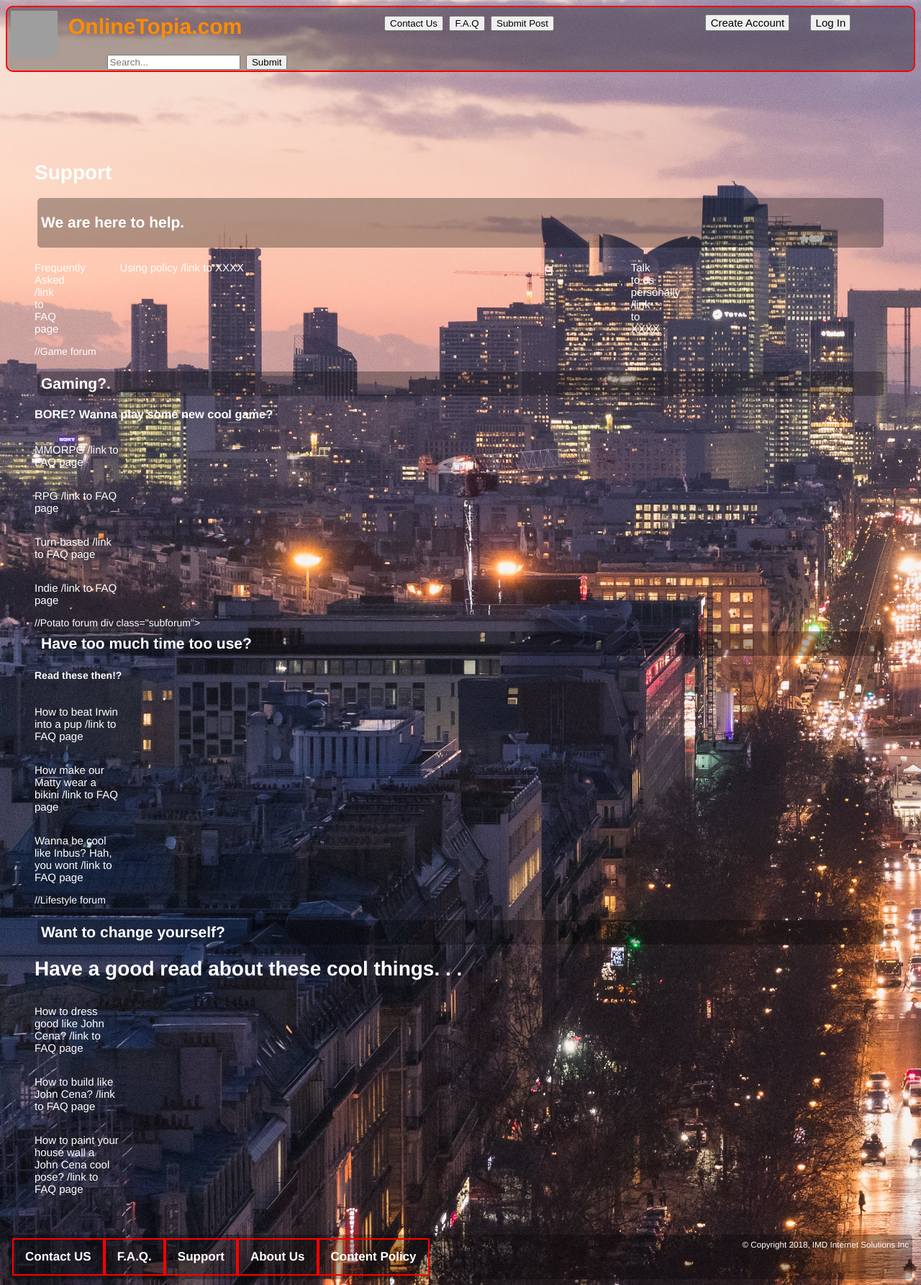
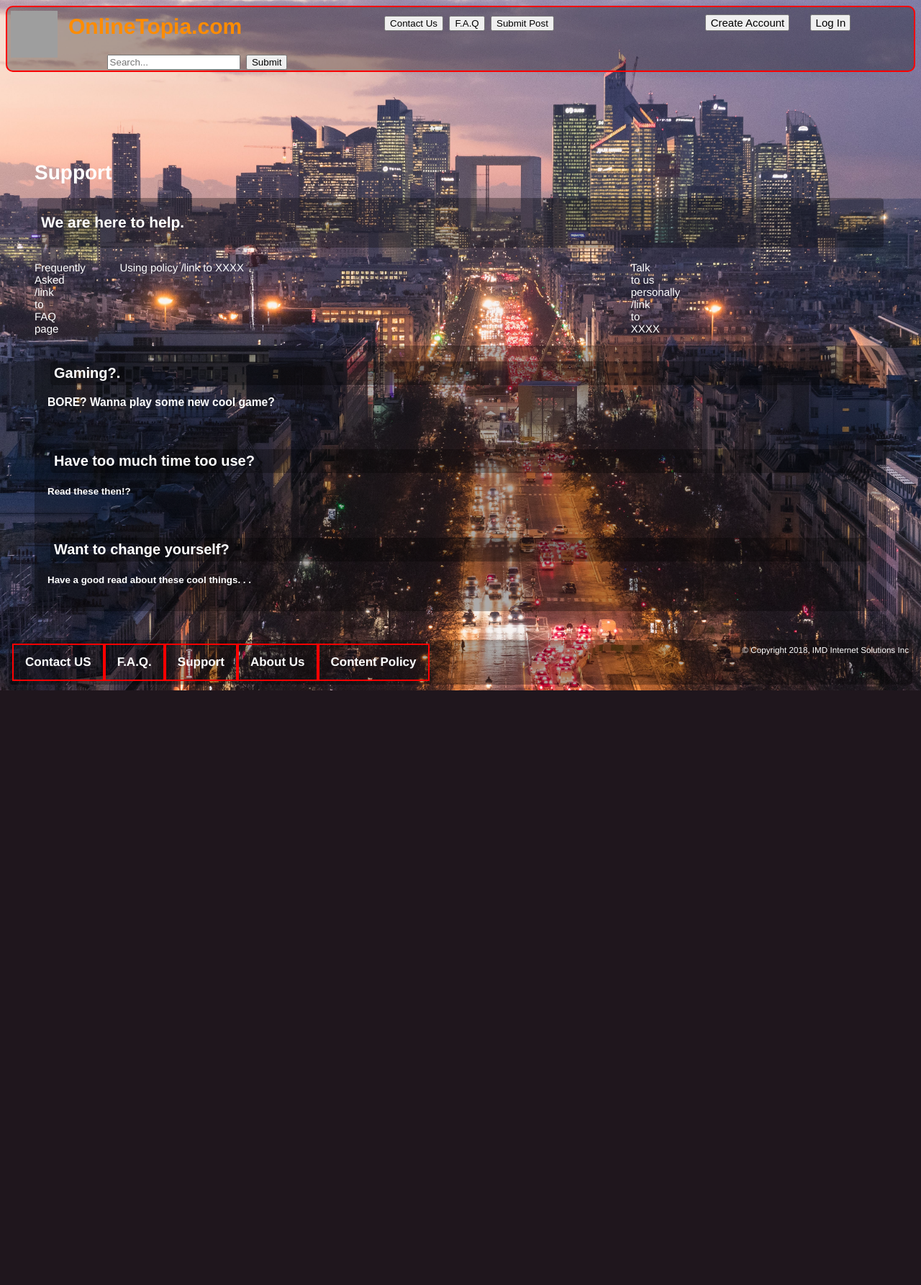
Before and after one commit to MattieWasTaken/WebDevSec, a PHP site: page /support.php in a window 1280 px wide. Shown: the whole page at 72% size. After the commit the page ends 959 px from the top, so only its background shows below. Run offline with PHP 8.4, Linux system fonts and the light colour scheme; grey boxes are pictures that could not be loaded.

Commit message:
Update support.php

```diff
--- a/support.php
+++ b/support.php
@@ -65,11 +65,10 @@
                 </div>
             </div>
 
-			//Game forum
-			<div class="subforum">
-                <h2 class="subforum-title">Gaming?.</h2>
-				<h3>BORE? Wanna play some new cool game?</h3>
-            </div>
+
+			<button type="button" class="collapsible" style="color:white" ><h2 class="subforum-title">Gaming?.</h2>
+				<h3>BORE? Wanna play some new cool game?</h3></button>
+			<div class="content">
 				<div class="subforum-row">
                 <div>
                     <i class="fa fa-car"></i>
@@ -97,12 +96,18 @@
 						<p>Indie /link to FAQ page</p>
 					</div>
 				</div>
+			</div>
 
-			//Potato forum
-			div class="subforum">
-                <h2 class="subforum-title">Have too much time too use?</h2>
-				<h4>Read these then!?</h4>
+			<button type="button" class="collapsible" style="color:white" ><h2 class="subforum-title">Have too much time too use?</h2>
+				<h4>Read these then!?</h4></button>
+			<div class="content">
+				<div class="subforum-row">
+                <div>
+                    <i class="fa fa-car"></i>
+                    <p>How to beat Irwin into a pup /link to FAQ page</p>
                 </div>
+				</div>
+
 				<div class="subforum-row">
 					<div>
 						<i class="fa fa-car"></i>
@@ -123,12 +128,11 @@
 						<p>Wanna be cool like Inbus? Hah, you wont /link to FAQ page</p>
 					</div>
 				</div>
+			</div>
 
-			//Lifestyle forum
-			<div class="subforum">
-                <h2 class="subforum-title">Want to change yourself?</h2>
-				<h1>Have a good read about these cool things. . .</h1>
-            </div>
+			<button type="button" class="collapsible" style="color:white" ><h2 class="subforum-title">Want to change yourself?</h2>
+				<h4>Have a good read about these cool things. . .</h4></button>
+			<div class="content">
 				<div class="subforum-row">
                 <div>
                     <i class="fa fa-car"></i>
@@ -146,7 +150,15 @@
 				<div class="subforum-row">
 					<div>
 						<i class="fa fa-car"></i>
+						<p>How to build like John Cena? /link to FAQ page</p>
+					</div>
+				</div>
+
+				<div class="subforum-row">
+					<div>
+						<i class="fa fa-car"></i>
 						<p>How to paint your house wall a John Cena cool pose? /link to FAQ page</p>
+					</div>
 				</div>
 			</div>
 		</div>
@@ -170,7 +182,22 @@
 
 	</footer>
 
-    <script src="main.js>"> </script>
+    <script>
+	var coll = document.getElementsByClassName("collapsible");
+	var i;
+
+	for (i = 0; i < coll.length; i++) {
+	  coll[i].addEventListener("click", function() {
+		this.classList.toggle("active");
+		var content = this.nextElementSibling;
+		if (content.style.display === "block") {
+		  content.style.display = "none";
+		} else {
+		  content.style.display = "block";
+		}
+	  });
+	}
+	</script>
 
     </body>
 
```
Lines whose indentation alone changed are shown as unchanged.
